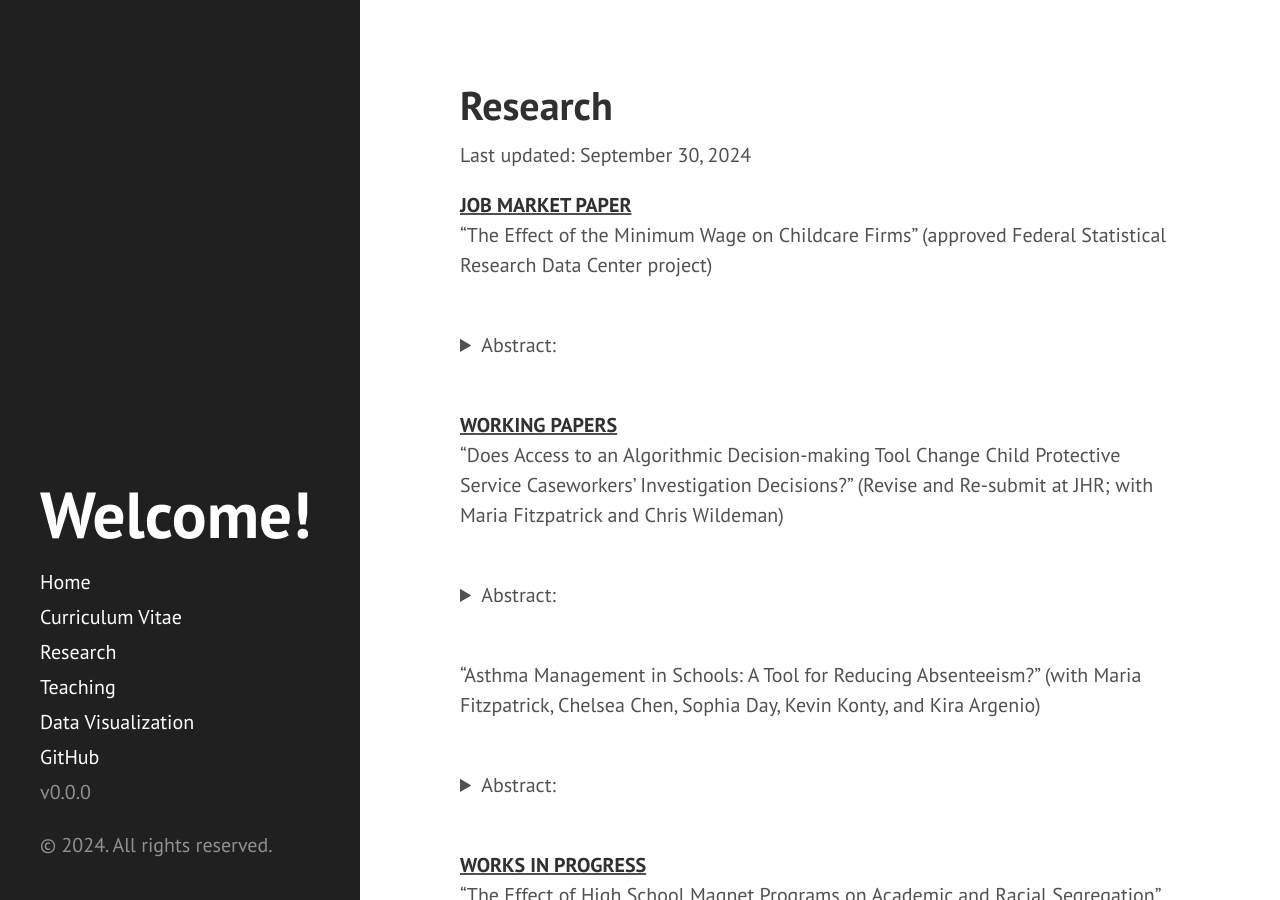
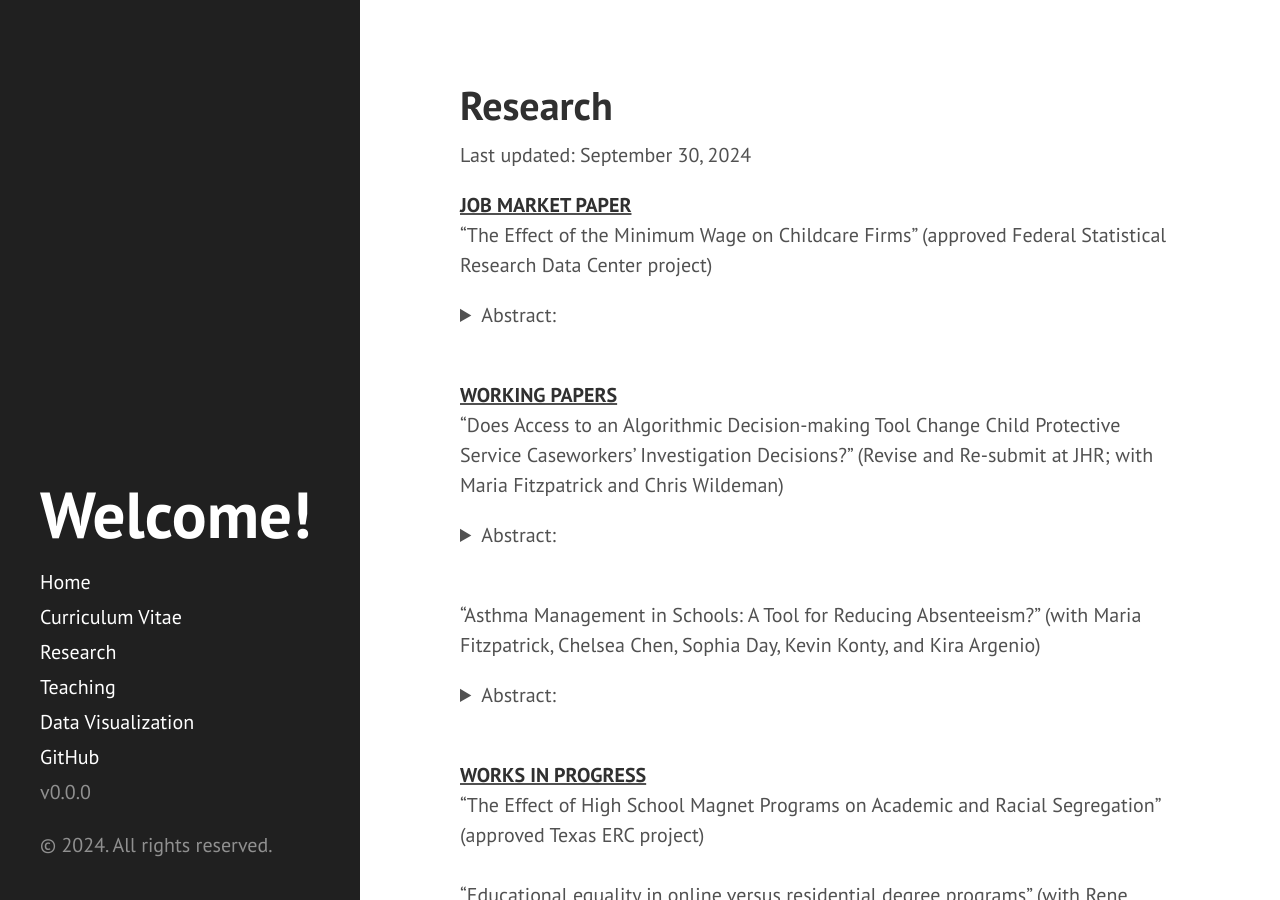
Before and after one commit to kcsadow/website, a Jekyll site: the page built from research.md, in a window 1280 px wide and 900 px high. Built offline with Jekyll 4.4.1, drawn with Linux system fonts in a browser that asks for light colours.

```diff
--- a/research.md
+++ b/research.md
@@ -6,7 +6,7 @@ title: Research
 Last updated: September 30, 2024
 
 <ins>**JOB MARKET PAPER**</ins> <br>
-“The Effect of the Minimum Wage on Childcare Firms” (approved Federal Statistical Research Data Center project) <br><br>
+“The Effect of the Minimum Wage on Childcare Firms” (approved Federal Statistical Research Data Center project) <br>
 
 <details>
 <summary> Abstract: </summary>
@@ -15,14 +15,14 @@ Childcare is essential for working families, yet it remains increasingly unaffor
 </details> <br>
 
 <ins>**WORKING PAPERS**</ins> <br>
-“Does Access to an Algorithmic Decision-making Tool Change Child Protective Service Caseworkers’ Investigation Decisions?” (Revise and Re-submit at JHR; with Maria Fitzpatrick and Chris Wildeman)<br><br>
+“Does Access to an Algorithmic Decision-making Tool Change Child Protective Service Caseworkers’ Investigation Decisions?” (Revise and Re-submit at JHR; with Maria Fitzpatrick and Chris Wildeman)<br>
 
 <details>
 <summary> Abstract: </summary>
 
 Over 40% of children experience maltreatment before adulthood, leading to negative outcomes and social costs. Child protection processes are complicated, biased, and prone to reporting errors, in part because the system is overloaded and underfunded. These factors suggest that algorithmic decision-making tools could improve efficiency of decision-making and outcomes in child welfare by supporting human decisions. In a randomized trial, we found that these tools can make investigation decisions more efficient without significantly affecting child outcomes, though COVID-related disruptions limited outcome analysis. The efficiency gains in the process could free up valuable time for staff to work directly with families.  </details> <br>
 
-“Asthma Management in Schools: A Tool for Reducing Absenteeism?” (with Maria Fitzpatrick, Chelsea Chen, Sophia Day, Kevin Konty, and Kira Argenio)<br><br>
+“Asthma Management in Schools: A Tool for Reducing Absenteeism?” (with Maria Fitzpatrick, Chelsea Chen, Sophia Day, Kevin Konty, and Kira Argenio)<br>
 
 <details>
 <summary> Abstract: </summary>
```
